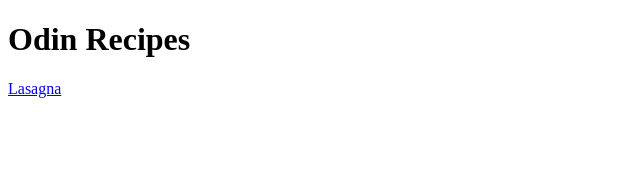
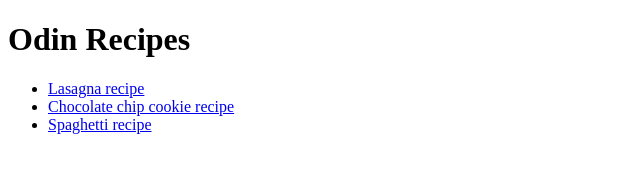
Before and after one commit to grantmauger15/odin-recipes, a plain HTML site: page index.html in a window 1280 px wide. Shown: the whole page, without its empty margins (0-640 px from the left). Drawn offline with Linux system fonts and the light colour scheme.

Commit message:
Update recipe links in index.html, use a list

```diff
--- a/index.html
+++ b/index.html
@@ -7,6 +7,10 @@
 </head>
 <body>
     <h1>Odin Recipes</h1>
-    <a href="recipes/lasagna.html">Lasagna</a>
+    <ul>
+        <li><a href="recipes/lasagna.html">Lasagna recipe</a></li>
+        <li><a href="recipes/cookies.html">Chocolate chip cookie recipe</a></li>
+        <li><a href="recipes/spaghetti.html">Spaghetti recipe</a></li>
+    </ul>
 </body>
 </html>
```
